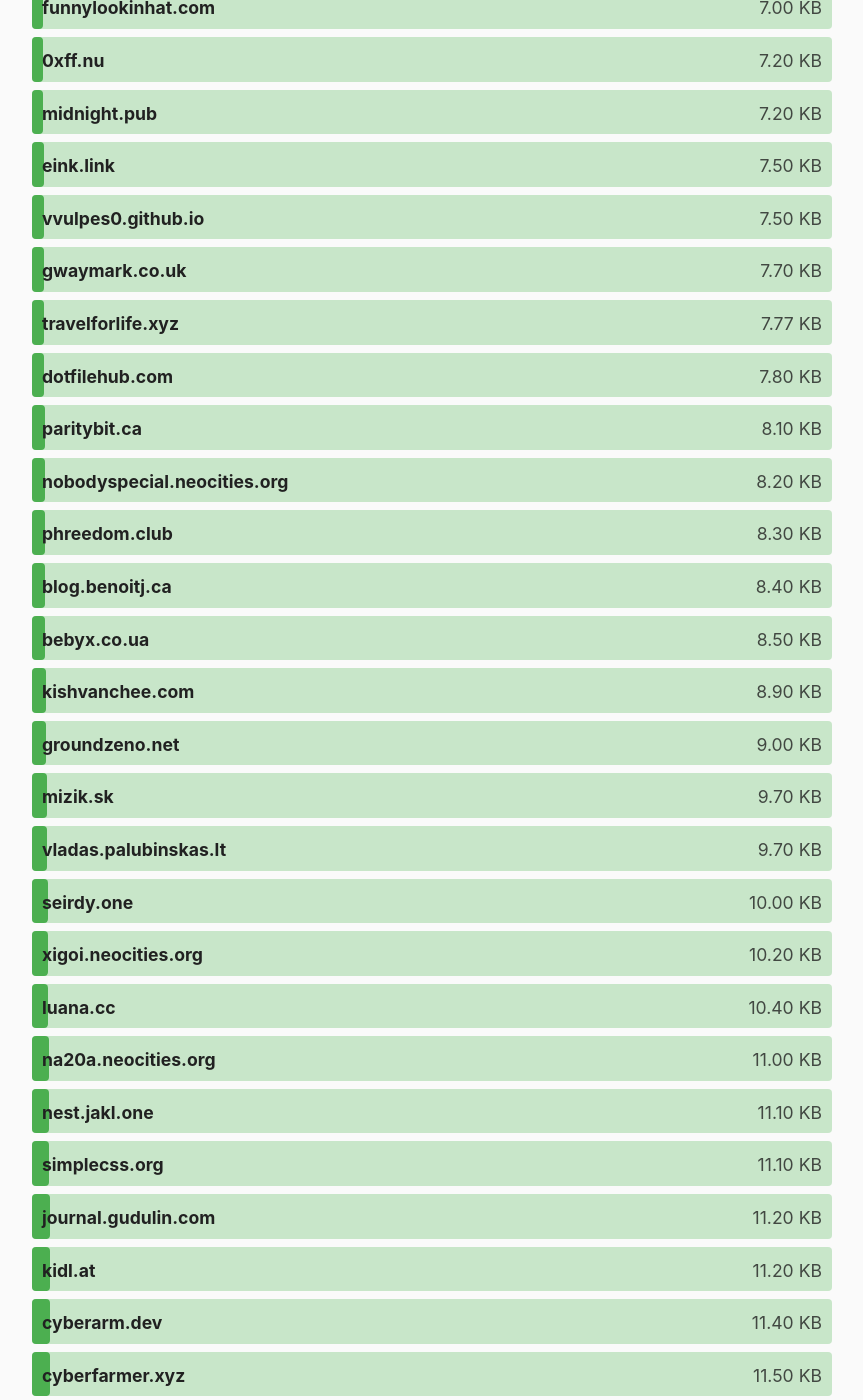
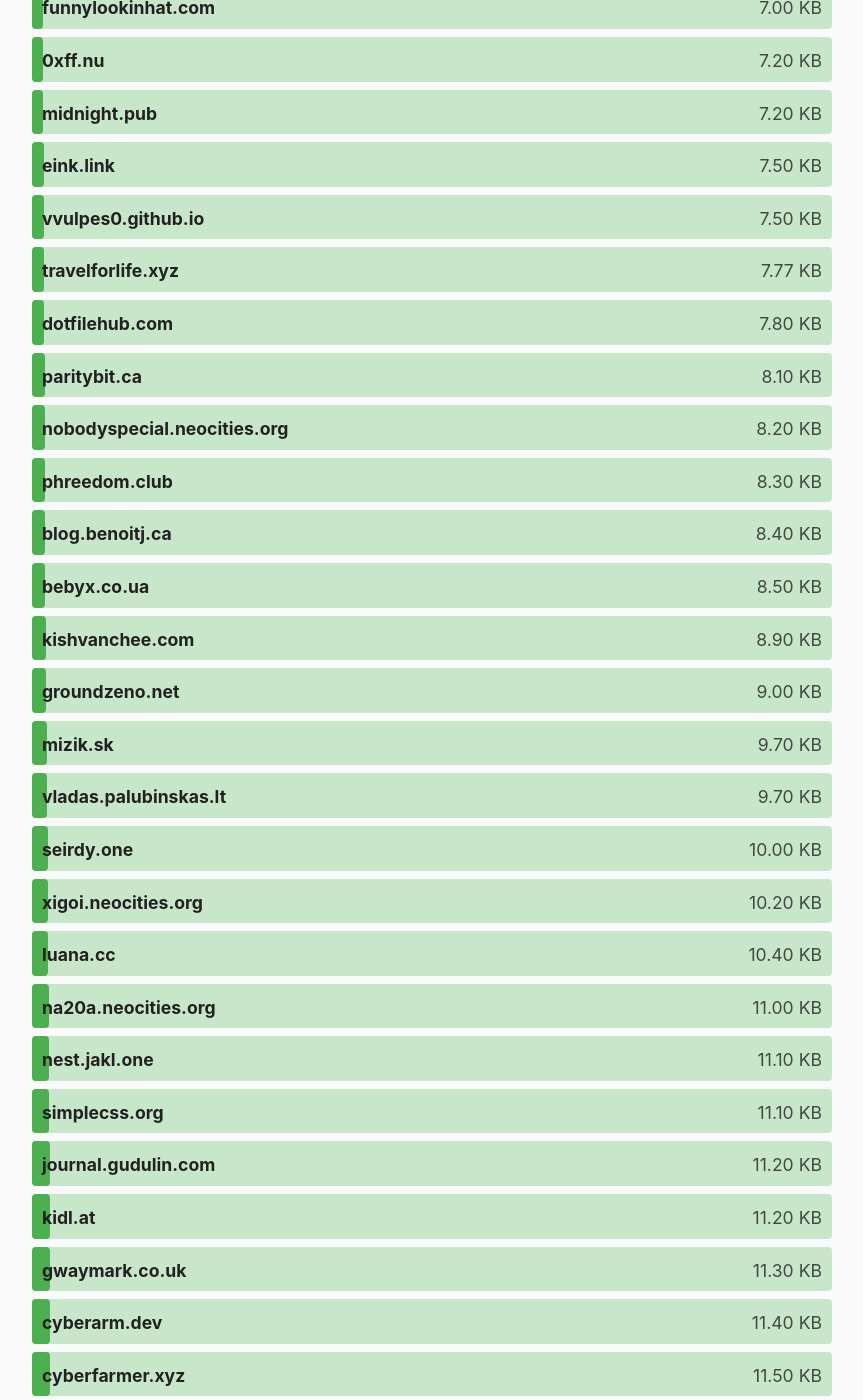
Before and after one commit to kevquirk/512kb.club, a Jekyll site: the page built from index.md, in a window 1280 px wide and 1400 px high, scrolled down 2903 px. Shown: the whole window, without its empty margins (208-1071 px from the left). Built offline with Jekyll 4.4.1, drawn with Linux system fonts in a browser that asks for light colours.

Commit message:
Updated size of gwaymark.co.uk

```diff
--- a/_data/sites.yml
+++ b/_data/sites.yml
@@ -640,8 +640,8 @@
 
 - domain: gwaymark.co.uk
   url: https://www.gwaymark.co.uk
-  size: 7.7
-  last_checked: 2021-11-24
+  size: 11.3
+  last_checked: 2021-11-27
 
 - domain: hashtagueule.fr
   url: https://hashtagueule.fr
```
